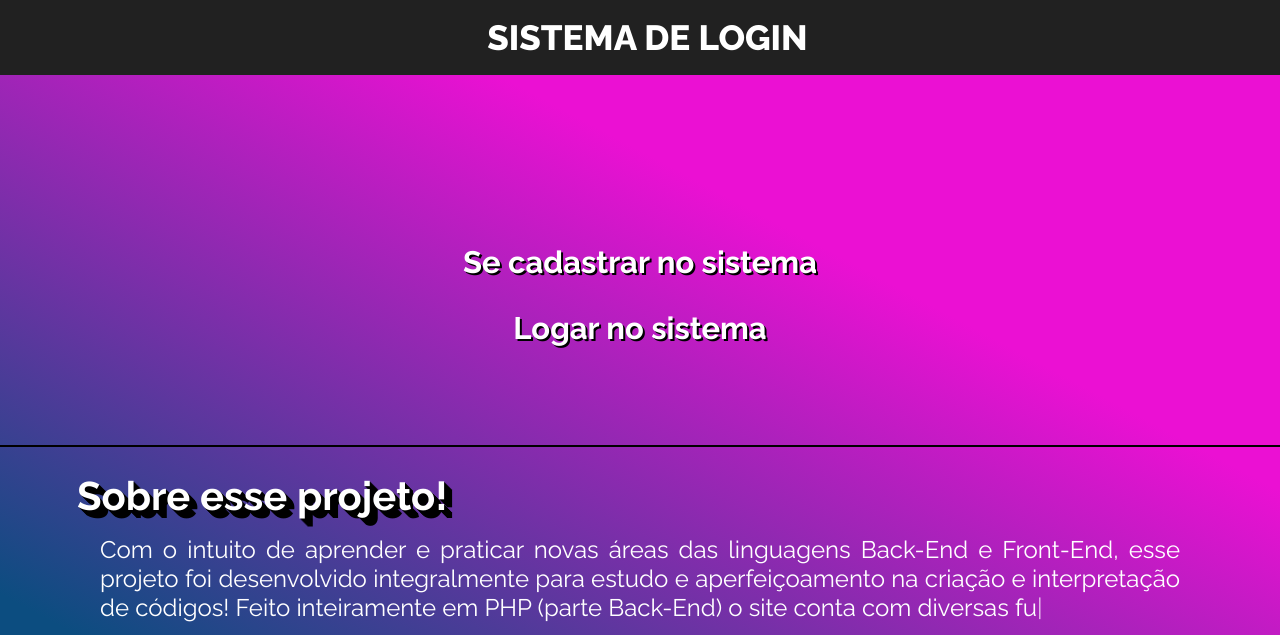
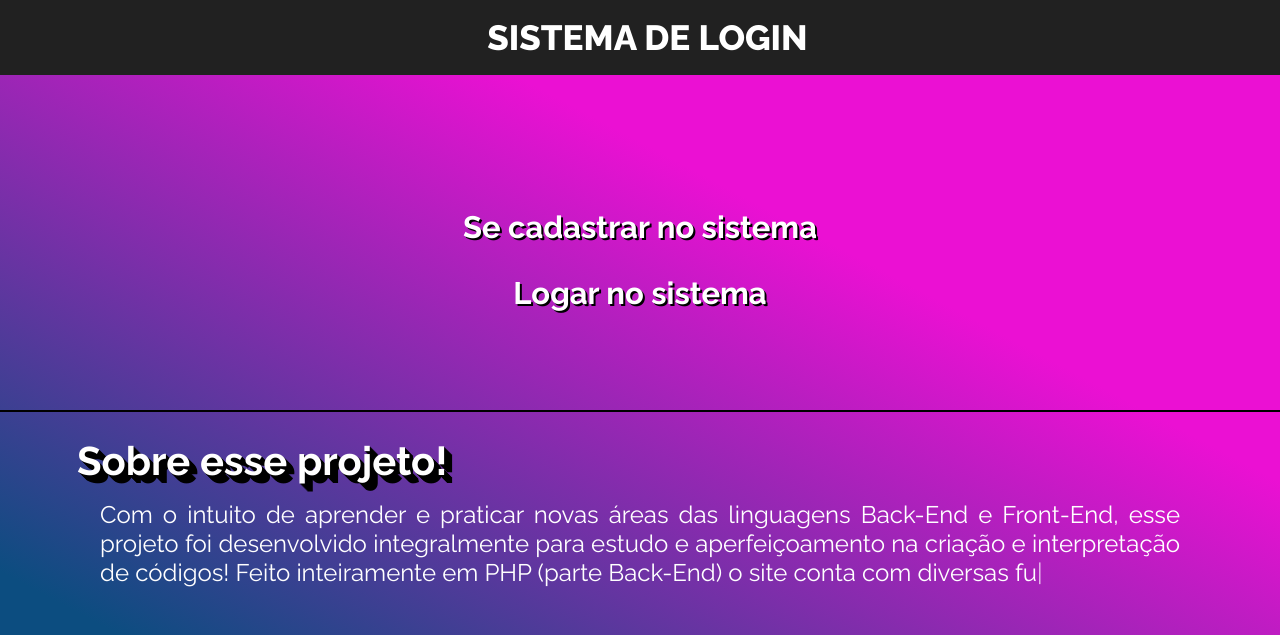
Before and after one commit to iCrowleySHR/SistemaDeLogin, a PHP site: page / in a window 1280 px wide. Shown: the top 635 px of the page. Run offline with PHP 8.4, Linux system fonts and the light colour scheme.

Commit message:
arrumando margin

```diff
--- a/view/css/opcoes.css
+++ b/view/css/opcoes.css
@@ -5,7 +5,7 @@
   align-items: center;
   width: 100%;
   height: 25vh;
-  margin-top: 120px;
+  margin-top: 85px;
   transition: 300ms;
   flex-direction: column;
 }
--- a/view/css/opcoes.scss
+++ b/view/css/opcoes.scss
@@ -5,7 +5,7 @@
     align-items: center;
     width: 100%;
     height: 25vh;
-    margin-top: 120px;
+    margin-top: 85px;
     transition:300ms;
     flex-direction: column;
 
--- a/view/css/style.css
+++ b/view/css/style.css
@@ -23,7 +23,7 @@ header a {
   align-items: center;
   width: 100%;
   height: 25vh;
-  margin-top: 120px;
+  margin-top: 85px;
   transition: 300ms;
   flex-direction: column;
 }
```
Also changed, not shown: view/css/style.scss (line endings or trailing spaces), 2 other files.
